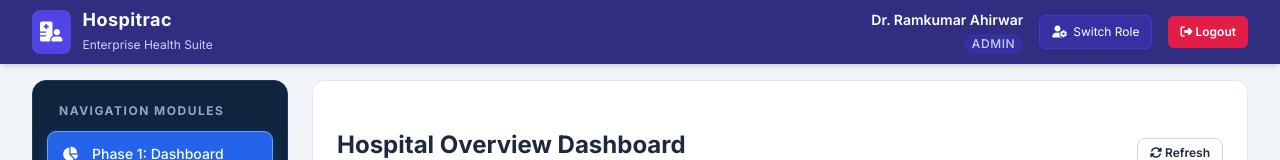
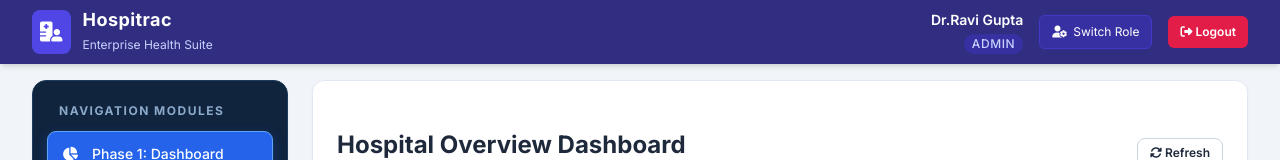
Before and after one commit to Ajeetkumar05-tech/Hospitrac, a plain HTML site: page index.html in a window 1280 px wide. Shown: the top 160 px of the page. Drawn offline with nearby package versions, Linux system fonts and the light colour scheme.

Commit message:
Update index.html

```diff
--- a/index.html
+++ b/index.html
@@ -32,7 +32,7 @@
             <!-- Role Indicator & Quick Actions -->
             <div id="header-user-info" class="flex items-center gap-4">
                 <div class="text-right hidden sm:block">
-                    <p id="user-display-name" class="text-sm font-semibold">Dr. Ramkumar Ahirwar</p>
+                    <p id="user-display-name" class="text-sm font-semibold">Dr.Ravi Gupta</p>
                     <span id="user-display-role" class="inline-block text-xs bg-indigo-800 text-indigo-200 px-2 py-0.5 rounded-full uppercase tracking-wider font-medium">Admin</span>
                 </div>
                 <button onclick="toggleRoleModal()" class="bg-indigo-800 hover:bg-indigo-700 text-xs px-3 py-2 rounded-md transition flex items-center gap-1.5 border border-indigo-700">
```
